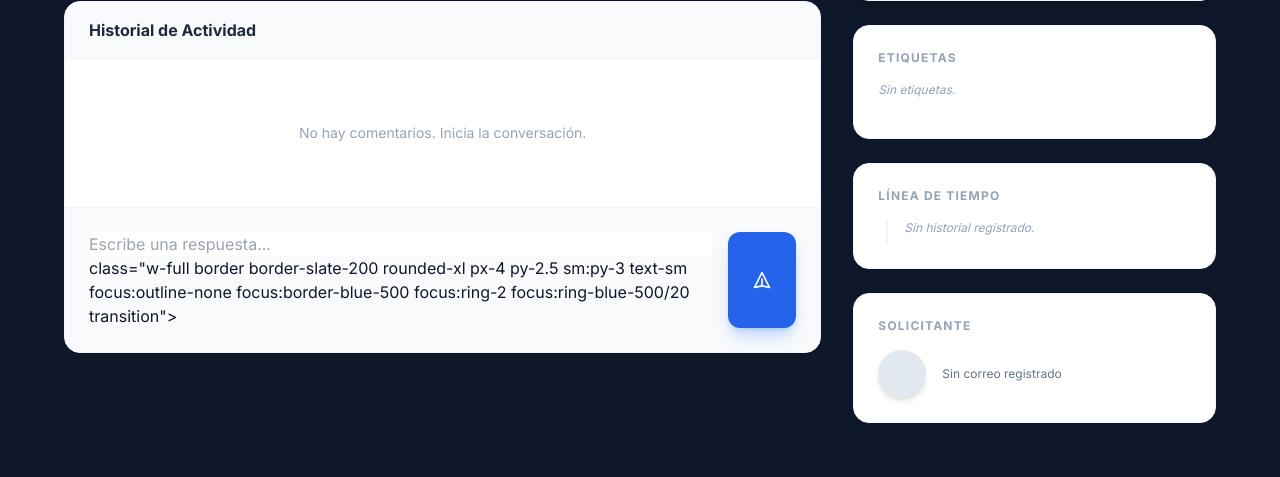
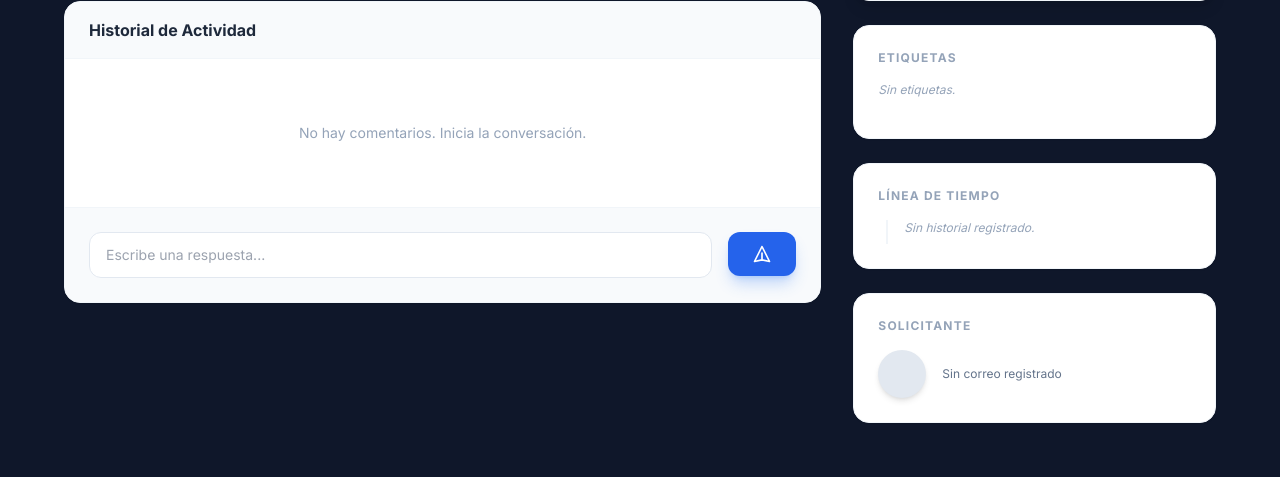
Before and after one commit to AlbertLanda/Help-Desk-Telecable, a Django app: template templates/tickets/detalle_ticket.html in a window 1280 px wide. Shown: the part 323-800 px from the top of the page. Run offline with Django 5.2, Linux system fonts and the light colour scheme; the template is opened without the code that fills it, so the values that code supplies are empty; some libraries are stand-ins or nearby versions.

Commit message:
comentario

```diff
--- a/templates/tickets/detalle_ticket.html
+++ b/templates/tickets/detalle_ticket.html
@@ -116,9 +116,9 @@
                             {% csrf_token %}
                             <input type="hidden" name="nuevo_comentario" value="1">
                             <div class="flex-1">
-                               <input type="text" name="texto" placeholder="Escribe una respuesta..." autocomplete="off" class="w-full ...">
-                                    class="w-full border border-slate-200 rounded-xl px-4 py-2.5 sm:py-3 text-sm focus:outline-none focus:border-blue-500 focus:ring-2 focus:ring-blue-500/20 transition">
+                               <input type="text" name="texto" placeholder="Escribe una respuesta..." autocomplete="off" class="w-full border border-slate-200 rounded-xl px-4 py-2.5 sm:py-3 text-sm focus:outline-none focus:border-blue-500 focus:ring-2 focus:ring-blue-500/20 transition">
                             </div>
+                            <class="w-full border border-slate-200 rounded-xl px-4 py-2.5 sm:py-3 text-sm focus:outline-none focus:border-blue-500 focus:ring-2 focus:ring-blue-500/20 transition">
                             <button type="submit" class="bg-blue-600 hover:bg-blue-500 text-white px-4 sm:px-6 py-2.5 sm:py-3 rounded-xl font-bold shadow-lg shadow-blue-500/30 transition transform active:scale-95 flex items-center justify-center shrink-0">
                                 <svg class="w-5 h-5" fill="none" stroke="currentColor" viewBox="0 0 24 24"><path stroke-linecap="round" stroke-linejoin="round" stroke-width="2" d="M12 19l9 2-9-18-9 18 9-2zm0 0v-8"></path></svg>
                             </button>
```
